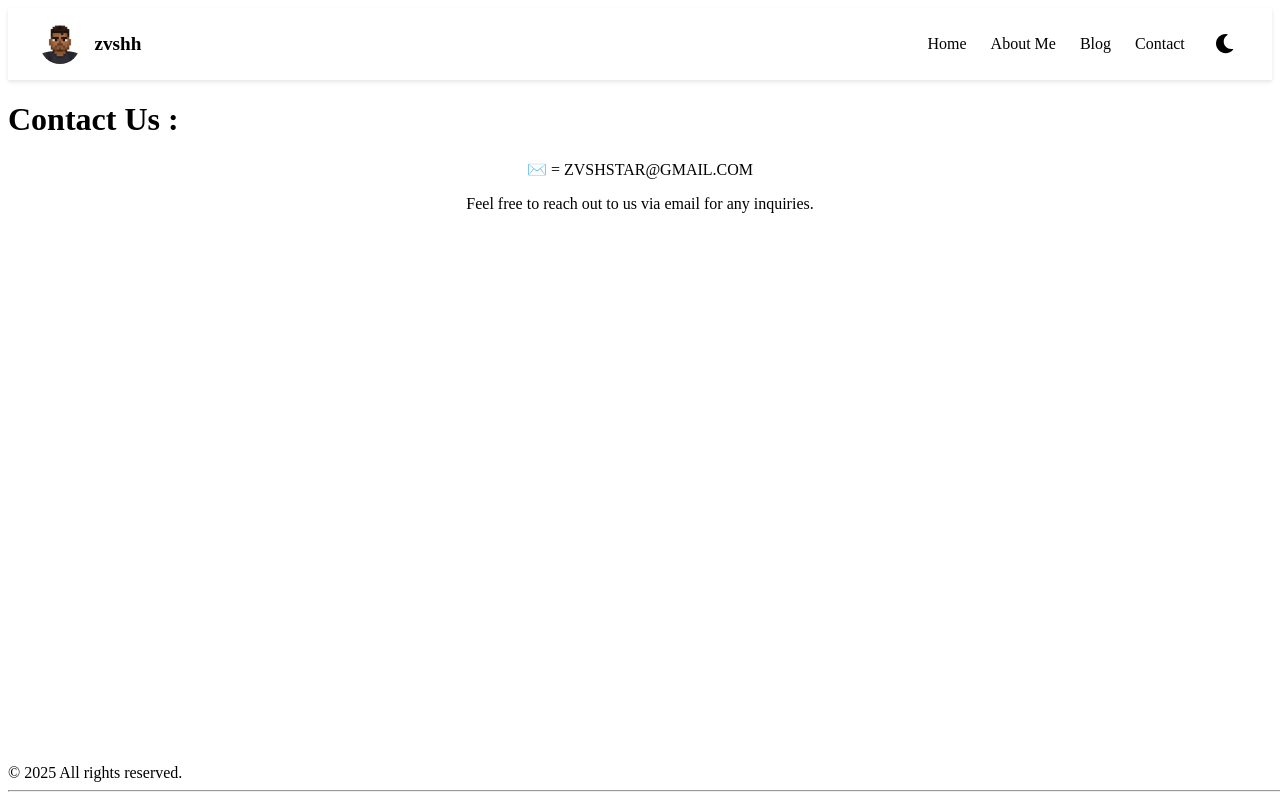
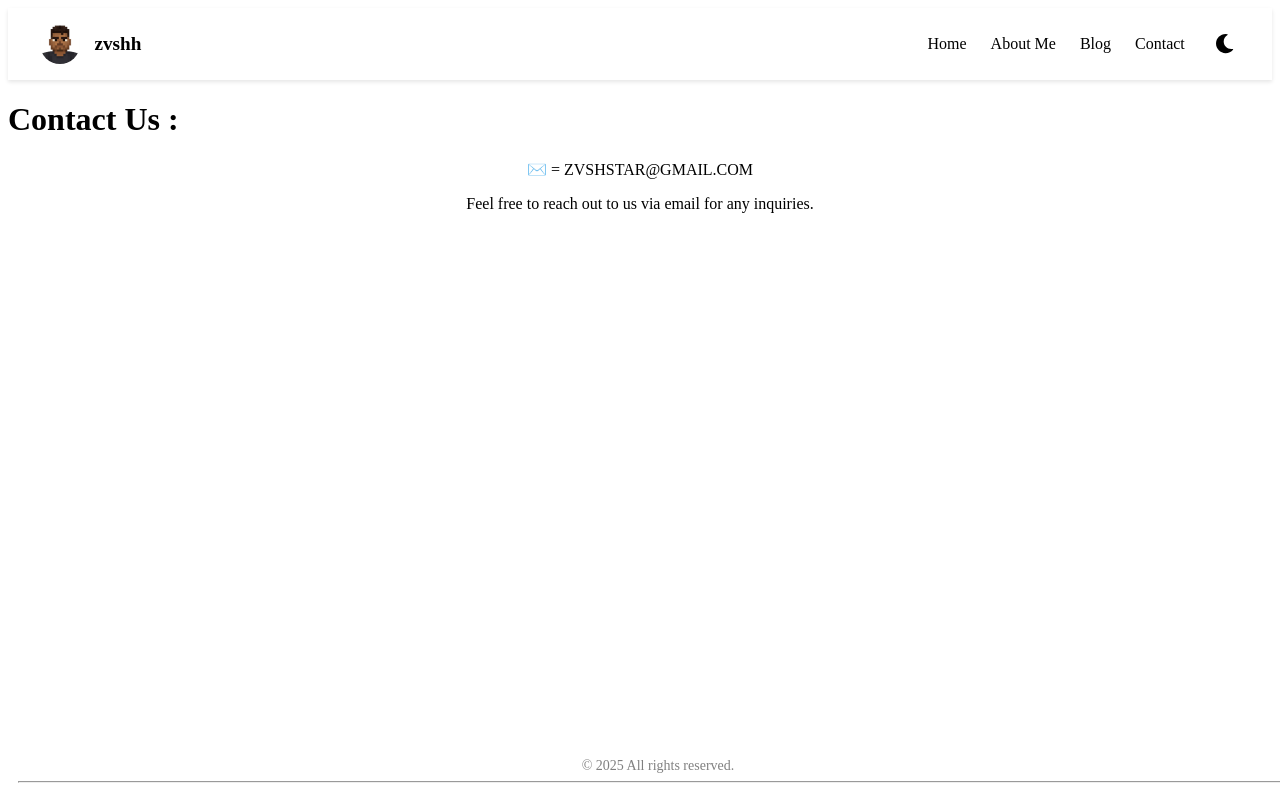
Before and after one commit to Mustafa15903/my-Blog-z, a React (Create React App) app: page /contact in a window 1280 px wide. Built offline with nearby package versions, Linux system fonts and the light colour scheme.

Commit message:
تعديلات في الكونيكت

```diff
--- a/src/pages/Contact.jsx
+++ b/src/pages/Contact.jsx
@@ -11,17 +11,17 @@ function Contact() {
           <div className="bg-gray-100 p-6 rounded-lg w-full max-w-xs">
             <div className="flex items-center justify-center space-x-3" style={{ marginBottom: '1rem' , textAlign : 'center'}}>
 
-              <span className="text-gray-700 mt-4"> ✉️ = ZVSHSTAR@GMAIL.COM</span>
+              <span className="text-gray-700 mt-4"><a href="mailto:ZVSHSTAR@GMAIL.COM" style={{ textDecoration: 'none', color: 'inherit' }}> ✉️ = ZVSHSTAR@GMAIL.COM </a></span>
             </div>
           </div>
 
-          <p className="text-gray-500 mt-4" style={{ textAlign: 'center' , ':hover': { color: 'blue' } }}>
+          <p className="freef" style={{ textAlign: 'center' , ':hover': { color: 'blue' } }}>
             Feel free to reach out to us via email for any inquiries.
           </p>
         </div>
       </div>
 
-      <footer className="mt-8 text-gray-500 text-sm  " style={{ alignItems: 'end', justifyContent: 'end' , textAlign: 'revert-layer' , position: 'fixed' , bottom: '0', width: '100%' }}>
+      <footer className="footer">
         © {new Date().getFullYear()} All rights reserved.
         <hr />
       </footer>
--- a/src/styles/Tailwind.css
+++ b/src/styles/Tailwind.css
@@ -115,3 +115,13 @@ body {
   background-color: var(--body-bg);
   transition: background-color 0.3s, color 0.3s;
 }
+.footer {
+  margin-top: 8px;
+  text-align: center;
+  color: gray;
+  font-size: 0.875rem; /* 14px */
+  position: fixed;
+  bottom: 0;
+  width: 100%;
+  padding: 10px;
+}
```
